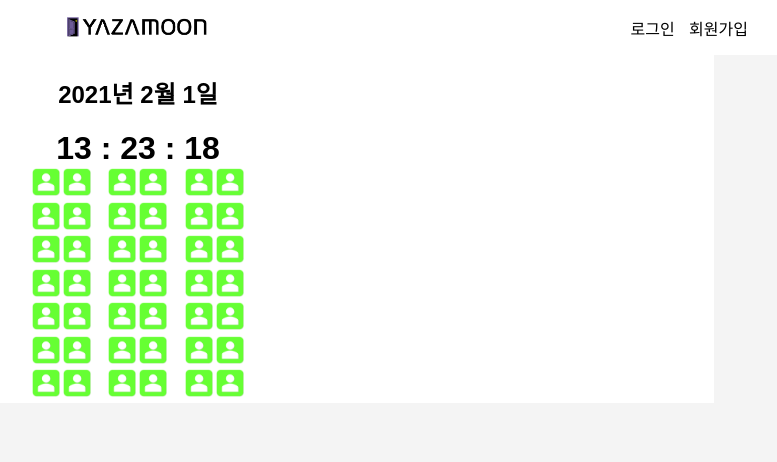
After one commit to hwangseonu/Yazamoon, a Django app: page /seats in a window 1280 px wide. The commit adds this page. Shown: the top 462 px of the page, without its empty margins (502-1279 px from the left). Run offline with Django 3.2, Linux system fonts and the light colour scheme; some libraries are stand-ins or nearby versions.

Commit message:
add seats

```diff
--- a/app/urls.py
+++ b/app/urls.py
@@ -5,5 +5,6 @@ urlpatterns = [
     path('', IndexView.as_view(), name='index'),
     path('login', LoginView.as_view(), name='login'),
     path('logout', LogoutView.as_view(), name='logout'),
-    path('register', RegisterView.as_view(), name='register')
+    path('register', RegisterView.as_view(), name='register'),
+    path('seats', SeatsView.as_view(), name='seats')
 ]
--- a/app/views.py
+++ b/app/views.py
@@ -59,3 +59,8 @@ class RegisterView(View):
         else:
             messages.error(request, form.errors)
         return redirect('index')
+
+
+class SeatsView(View):
+    def get(self, request):
+        return render(request, 'app/seats.html')
--- a/static/css/index.css
+++ b/static/css/index.css
@@ -1,9 +1,12 @@
+#contents {
+    margin-top: 55px;
+}
+
 #item-1 {
     width: 100%;
     height: 100vh;
     background: url("/static/img/background/item-1.jpg") fixed center;
     background-size: cover;
-    padding-top: 55px;
     box-sizing: border-box;
 }
 
--- /dev/null
+++ b/static/css/seats.css
@@ -0,0 +1,192 @@
+#contents {
+    margin-top: 55px;
+}
+
+/*드래그 색상 변경*/
+::selection {
+  background-color: #424242;
+  color: #fff;
+}
+::-moz-selection {
+  background-color: #424242;
+  color: #fff;
+}
+a {
+  text-decoration: none;
+  color: #000;
+}
+ol,ul {
+  list-style: none;
+}
+html {
+  font-family: 'Nanum Gothic', sans-serif;
+}
+body {
+  text-align: center;
+  margin: 0;
+  background-color: #F4F4F4;
+}
+.header {
+  width: 100%;
+  text-align: center;
+  background-color: rgb(101,78,163,1);
+}
+.header img {
+  height: 40px;
+  margin: 10px 0;
+}
+.header .box {
+  position: absolute;
+  top: 20px;
+  right: 2%;
+}
+.header .box a {
+  font-size: 14px;
+  color: #fff;
+  margin: 0 5px;
+}
+
+.navbar {
+  width: 100%;
+  height: 48px;
+  text-align: center;
+  background-color: #fff;
+}
+.navbar ul {
+  display: inline-flex;
+  flex-direction: row;
+  height: 100%;
+  margin: 0;
+}
+.navbar ul a {
+  display: flex;
+  align-items: center;
+  font-size: 15px;
+  padding: 0 16px;
+  border-bottom: 2px solid #fff;
+  transition: .3s ease;
+}
+.navbar ul a:hover {
+  border-bottom: 2px solid rgb(101,78,163,1);
+}
+.navbar ul a.focus {
+  color: rgb(101,78,163,1);
+  border-bottom: 2px solid rgb(101,78,163,1);
+}
+
+.contents {
+  display: inline-flex;
+  flex-direction: column;
+  justify-content: center;
+  align-items: center;
+  width: 90%;
+  background-color: #fff;
+  margin: 60px auto;
+}
+.contents .box {
+  display: inline-flex;
+  flex-direction: row;
+  justify-content: center;
+  align-items: center;
+  width: 100%;
+  background-color: #fff;
+  padding-top: 100px;
+}
+.contents .clock {
+  display: inline-block;
+  width: 23%;
+}
+.contents .clock h1 {
+  font-size: 100px;
+  margin: 0;
+  vertical-align: top;
+}
+.contents .clock h3 {
+  font-size: 20px;
+  margin: 0;
+}
+.contents .c-check {
+  width: 26%;
+  margin-top: 22px;
+  padding: 15px 40px;
+  background-color: rgb(101,78,163,1);
+  color: #fff;
+  margin-bottom: 70px;
+}
+
+.contents .seat {
+  display: inline-block;
+  overflow: hidden;
+  width: 23%;
+}
+.contents .seat .colum {
+  display: inline-flex;
+  flex-direction: row;
+  margin: 0 5px
+}
+.contents .seat .colum ul {
+  padding: 0;
+  margin: 0;
+}
+.contents .seat .colum ul li {
+  margin: 1.5px;
+}
+.contents .seat .colum ul li img {
+  width: 28px;
+  height: 28px;
+}
+
+.footer {
+  display: inline-flex;
+  align-items: center;
+  width: 100%;
+  height: 60px;
+  background-color: #353535;
+}
+.footer .copyright {
+  color: #fff;
+  margin-left: 20px;
+  font-size: 11px;
+}
+.footer .to_top {
+  color: #fff;
+  font-size: 25px;
+  position: absolute;
+  right: 10px;
+  margin-right: 30px;
+}
+/*
+  mm       mm
+  mmm     mmm
+  mmmm   mmmm
+  mm mm mm mm
+  mm  mmm  mm
+  mm  mm   mm
+*/
+/*모바일*/
+@media (max-width : 1124px) {
+  .navbar ul {
+    padding: 0;
+  }
+  .contents .box {
+    flex-direction: column;
+  }
+  .contents .clock {
+    width: 100%;
+  }
+  .contents .seat {
+    width: 100%;
+  }
+  .contents .seat .colum ul li img {
+    width:15px;
+    height: 15px;
+  }
+  .contents .seat .colum ul li {
+    margin: 0.5px;
+  }
+  .contents .seat .colum {
+    display: inline-flex;
+    flex-direction: row;
+    margin: 0 2px;
+  }
+}
--- /dev/null
+++ b/static/js/clock.js
@@ -0,0 +1,26 @@
+window.onload = function () {
+    const clockBox = document.getElementById("clock");
+    const dateBox = document.getElementById("date")
+
+    function clock() {
+        const date = new Date();
+
+        let year = date.getFullYear();
+        let month = date.getMonth();
+        let day = date.getDay();
+
+        let hours = date.getHours();
+        let minutes = date.getMinutes();
+        let seconds = date.getSeconds();
+
+        if (hours < 10) hours = "0" + minutes;
+        if (minutes < 10) minutes = "0" + minutes;
+        if (seconds < 10) seconds = "0" + seconds;
+
+        dateBox.innerText = `${year}년 ${month}월 ${day}일`;
+        clockBox.innerText = `${hours} : ${minutes} : ${seconds}`;
+    }
+
+    clock();
+    setInterval(clock, 1000);
+}
--- /dev/null
+++ b/templates/app/seats.html
@@ -0,0 +1,84 @@
+<!DOCTYPE html>
+<html lang="ko">
+  <head>
+    <meta charset="UTF-8">
+    <link rel="stylesheet" type="text/css" href="/static/css/seats.css">
+    <link rel="stylesheet" type="text/css" href="/static/css/layout.css">
+    <link rel="stylesheet" type="text/css" href="/static/css/form.css">
+    <script src="/static/js/script.js"></script>
+    <script src="/static/js/clock.js"></script>
+    <script src="https://kit.fontawesome.com/3e8894a35f.js" crossorigin="anonymous"></script>
+    <title>YAZAMOON</title>
+  </head>
+  <body>
+    {% include "header.html" %}
+    <div id="contents" class="contents">
+      <div class="datetime">
+        <h2 id="date"></h2>
+        <h1 id="clock"></h1>
+      </div>
+      <div id="seats" class="seat">
+        <div class="colum">
+          <ul>
+            <li><img src="/static/img/student/student-check.png"></li>
+            <li><img src="/static/img/student/student-check.png"></li>
+            <li><img src="/static/img/student/student-check.png"></li>
+            <li><img src="/static/img/student/student-check.png"></li>
+            <li><img src="/static/img/student/student-check.png"></li>
+            <li><img src="/static/img/student/student-check.png"></li>
+            <li><img src="/static/img/student/student-check.png"></li>
+          </ul>
+          <ul>
+            <li><img src="/static/img/student/student-check.png"></li>
+            <li><img src="/static/img/student/student-check.png"></li>
+            <li><img src="/static/img/student/student-check.png"></li>
+            <li><img src="/static/img/student/student-check.png"></li>
+            <li><img src="/static/img/student/student-check.png"></li>
+            <li><img src="/static/img/student/student-check.png"></li>
+            <li><img src="/static/img/student/student-check.png"></li>
+          </ul>
+        </div>
+        <div class="colum">
+          <ul>
+            <li><img src="/static/img/student/student-check.png"></li>
+            <li><img src="/static/img/student/student-check.png"></li>
+            <li><img src="/static/img/student/student-check.png"></li>
+            <li><img src="/static/img/student/student-check.png"></li>
+            <li><img src="/static/img/student/student-check.png"></li>
+            <li><img src="/static/img/student/student-check.png"></li>
+            <li><img src="/static/img/student/student-check.png"></li>
+          </ul>
+          <ul>
+            <li><img src="/static/img/student/student-check.png"></li>
+            <li><img src="/static/img/student/student-check.png"></li>
+            <li><img src="/static/img/student/student-check.png"></li>
+            <li><img src="/static/img/student/student-check.png"></li>
+            <li><img src="/static/img/student/student-check.png"></li>
+            <li><img src="/static/img/student/student-check.png"></li>
+            <li><img src="/static/img/student/student-check.png"></li>
+          </ul>
+        </div>
+        <div class="colum">
+          <ul>
+            <li><img src="/static/img/student/student-check.png"></li>
+            <li><img src="/static/img/student/student-check.png"></li>
+            <li><img src="/static/img/student/student-check.png"></li>
+            <li><img src="/static/img/student/student-check.png"></li>
+            <li><img src="/static/img/student/student-check.png"></li>
+            <li><img src="/static/img/student/student-check.png"></li>
+            <li><img src="/static/img/student/student-check.png"></li>
+          </ul>
+          <ul>
+            <li><img src="/static/img/student/student-check.png"></li>
+            <li><img src="/static/img/student/student-check.png"></li>
+            <li><img src="/static/img/student/student-check.png"></li>
+            <li><img src="/static/img/student/student-check.png"></li>
+            <li><img src="/static/img/student/student-check.png"></li>
+            <li><img src="/static/img/student/student-check.png"></li>
+            <li><img src="/static/img/student/student-check.png"></li>
+          </ul>
+        </div>
+      </div>
+    </div>
+  </body>
+</html>
--- a/templates/index.html
+++ b/templates/index.html
@@ -11,6 +11,7 @@
   </head>
   <body>
     {% include 'header.html' %}
+    <div id="contents">
       <div id="item-1">
         <div class="description">
           <img src="/static/img/logo/logo-text-white.png" alt="logo-text" class="logo">
@@ -115,5 +116,6 @@
           </a>
         </div>
       </div>
+    </div>
   </body>
 </html>
```
Also changed, not shown: static/img/student/student-check.png (added), static/img/student/student-gap.png (added), static/img/student/student-miss.png (added). Lines whose indentation alone changed are shown as unchanged.
